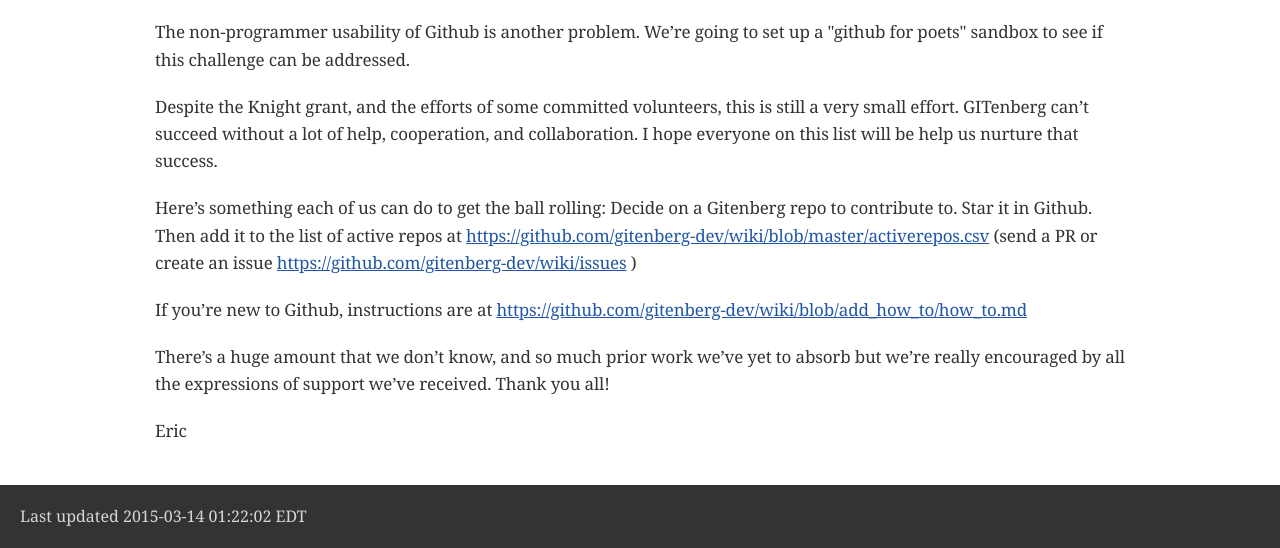
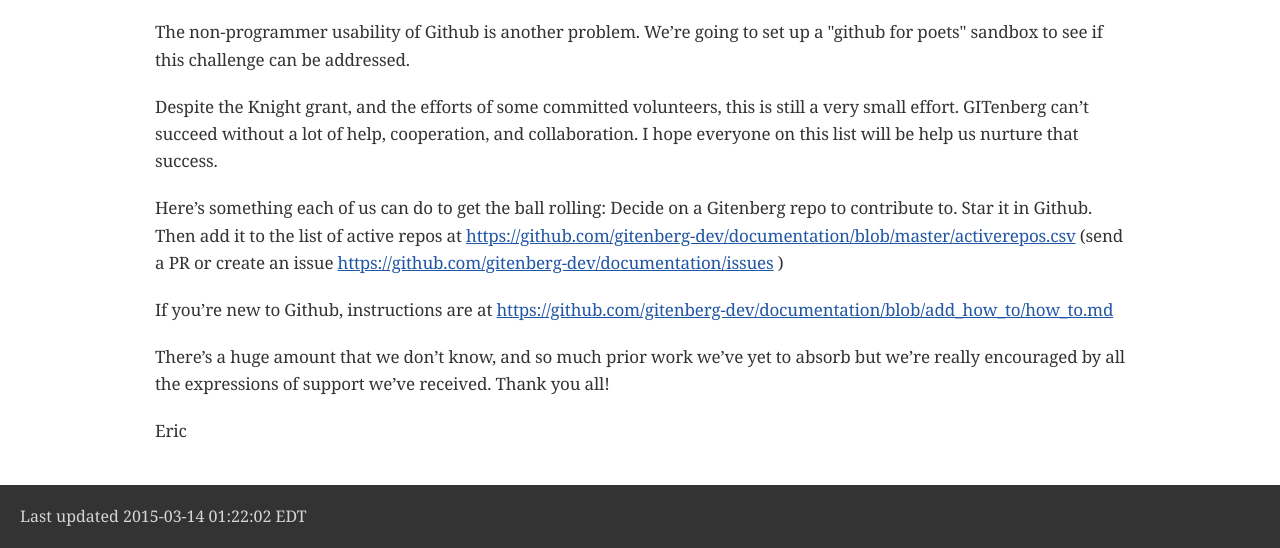
Before and after one commit to gitenberg-dev/giten_site, a Django app: template gitensite/apps/content/templates/newsletters/1.html in a window 1280 px wide. Shown: the part 2463-3011 px from the top of the page. Run offline with Django 3.2, Linux system fonts and the light colour scheme; the template is opened without the code that fills it, so the values that code supplies are empty; some libraries are stand-ins or nearby versions; some web fonts are replaced.

Commit message:
fix broken links

```diff
--- a/gitensite/apps/content/templates/footer.html
+++ b/gitensite/apps/content/templates/footer.html
@@ -12,7 +12,7 @@
           <li>
             <a href="https://github.com/gitenberg-dev"><i class="fa fa-github" style="color:black"></i> github</a>
             </li>
-          <li><a href="://groups.google.com/forum/#!forum/gitenberg-project"><i class="fa fa-envelope-o" style="color:black"></i> mailing list</a></li>
+          <li><a href="https://groups.google.com/forum/#!forum/gitenberg-project"><i class="fa fa-envelope-o" style="color:black"></i> mailing list</a></li>
         </ul>
       </div>
 
--- a/gitensite/apps/content/templates/header.html
+++ b/gitensite/apps/content/templates/header.html
@@ -21,7 +21,7 @@
       <!-- <li class="divider"></li> -->
       <!-- <li><a href="/faq">FAQ</a></li> -->
       <!-- <li class="divider"></li> -->
-      <!-- <li><a href="https://github.com/gitenberg-dev/wiki/wiki">Wiki</a></li> -->
+      <!-- <li><a href="https://github.com/gitenberg-dev/documentation/wiki">Wiki</a></li> -->
     </ul>
   </section>
 </nav>
--- a/gitensite/apps/content/templates/newsletters/1.html
+++ b/gitensite/apps/content/templates/newsletters/1.html
@@ -500,11 +500,11 @@ body.book #toc,body.book #preamble,body.book h1.sect0,body.book .sect1>h2{page-b
 <p>Despite the Knight grant, and the efforts of some committed volunteers, this is still a very small effort. GITenberg can&#8217;t succeed without a lot of help, cooperation, and collaboration. I hope everyone on this list will be help us nurture that success.</p>
 </div>
 <div class="paragraph">
-<p>Here’s something each of us can do to get the ball rolling: Decide on a Gitenberg repo to contribute to. Star it in Github. Then add it to the list of active repos at <a href="https://github.com/gitenberg-dev/wiki/blob/master/activerepos.csv" class="bare">https://github.com/gitenberg-dev/wiki/blob/master/activerepos.csv</a>
-(send a PR or create an issue <a href="https://github.com/gitenberg-dev/wiki/issues" class="bare">https://github.com/gitenberg-dev/wiki/issues</a> )</p>
+<p>Here’s something each of us can do to get the ball rolling: Decide on a Gitenberg repo to contribute to. Star it in Github. Then add it to the list of active repos at <a href="https://github.com/gitenberg-dev/documentation/blob/master/activerepos.csv" class="bare">https://github.com/gitenberg-dev/documentation/blob/master/activerepos.csv</a>
+(send a PR or create an issue <a href="https://github.com/gitenberg-dev/documentation/issues" class="bare">https://github.com/gitenberg-dev/documentation/issues</a> )</p>
 </div>
 <div class="paragraph">
-<p>If you’re new to Github, instructions are at <a href="https://github.com/gitenberg-dev/wiki/blob/add_how_to/how_to.md" class="bare">https://github.com/gitenberg-dev/wiki/blob/add_how_to/how_to.md</a></p>
+<p>If you’re new to Github, instructions are at <a href="https://github.com/gitenberg-dev/documentation/blob/add_how_to/how_to.md" class="bare">https://github.com/gitenberg-dev/documentation/blob/add_how_to/how_to.md</a></p>
 </div>
 <div class="paragraph">
 <p>There&#8217;s a huge amount that we don&#8217;t know,
```
Also changed, not shown: 1 other file.
